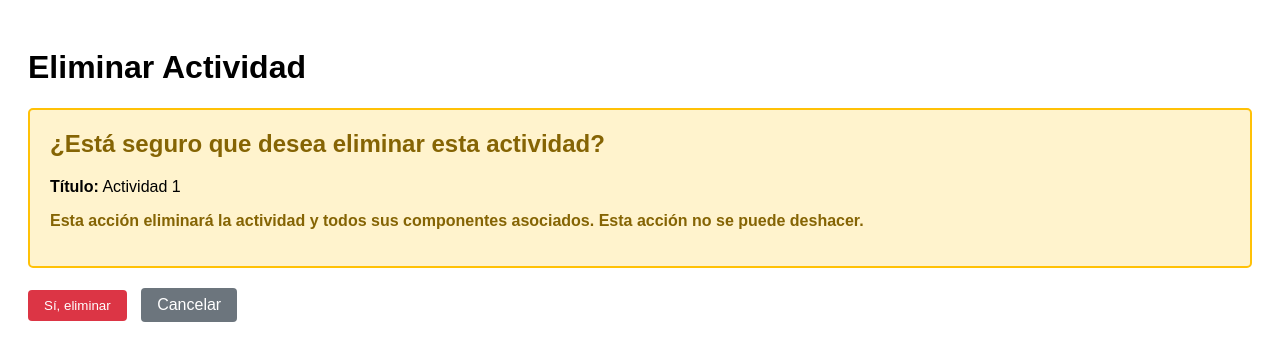
After one commit to Jupazumur/Proyecto_IngSoft2_2025-2, a Django app: page /actividad/6/eliminar/ in a window 1280 px wide. The commit adds this page. Shown: the top 361 px of the page. Run offline with Django 5.2, Linux system fonts and the light colour scheme; data comes from the database, SQL or seed files in the repository; both versions use the stored data as it was after the commit; some libraries are stand-ins or nearby versions.

Commit message:
Eliminar Actividad

```diff
--- /dev/null
+++ b/contenido/templates/contenido/eliminar_actividad_confirmar.html
@@ -0,0 +1,62 @@
+<!DOCTYPE html>
+<html lang="es">
+<head>
+    <meta charset="utf-8">
+    <title>Eliminar Actividad</title>
+    <style>
+        body{font-family:sans-serif;padding:20px}
+        .confirm-box {
+            background: #fff3cd;
+            border: 2px solid #ffc107;
+            padding: 20px;
+            border-radius: 5px;
+            margin: 20px 0;
+        }
+        .confirm-box h2 {
+            margin-top: 0;
+            color: #856404;
+        }
+        .button-group {
+            margin-top: 20px;
+        }
+        button, a.button {
+            padding: 8px 16px;
+            margin-right: 10px;
+            text-decoration: none;
+            border-radius: 4px;
+            border: none;
+            cursor: pointer;
+            display: inline-block;
+        }
+        button[type="submit"] {
+            background-color: #dc3545;
+            color: white;
+        }
+        button[type="submit"]:hover {
+            background-color: #c82333;
+        }
+        a.button {
+            background-color: #6c757d;
+            color: white;
+        }
+        a.button:hover {
+            background-color: #5a6268;
+        }
+    </style>
+</head>
+<body>
+    <h1>Eliminar Actividad</h1>
+    <div class="confirm-box">
+        <h2>¿Está seguro que desea eliminar esta actividad?</h2>
+        <p><strong>Título:</strong> {{ actividad.titulo }}</p>
+        <p style="color: #856404; font-weight: bold;">Esta acción eliminará la actividad y todos sus componentes asociados. Esta acción no se puede deshacer.</p>
+    </div>
+    <form method="post">
+        {% csrf_token %}
+        <div class="button-group">
+            <button type="submit">Sí, eliminar</button>
+            <a href="{% url 'teaching_sequence' %}" class="button">Cancelar</a>
+        </div>
+    </form>
+</body>
+</html>
--- a/contenido/templates/contenido/secuencia.html
+++ b/contenido/templates/contenido/secuencia.html
@@ -132,6 +132,8 @@
                     <a href="{% url 'agregar_componente' activity.id %}" style="font-size:0.9rem;">+ Añadir componente</a>
                     &nbsp;|&nbsp;
                     <a href="{% url 'editar_actividad' activity.id %}" style="font-size:0.9rem;">Editar actividad</a>
+                    &nbsp;|&nbsp;
+                    <a href="{% url 'eliminar_actividad' activity.id %}" style="font-size:0.9rem;">Eliminar actividad</a>
                 </div>
                 {% endif %}
                 <div class="descripcion">
--- a/contenido/urls.py
+++ b/contenido/urls.py
@@ -6,6 +6,7 @@ urlpatterns = [
     path('', views.teaching_sequence, name='teaching_sequence'),
     path('actividad/nueva/', views.crear_actividad, name='crear_actividad'),
     path('actividad/<int:actividad_id>/editar/', views.editar_actividad, name='editar_actividad'),
+    path('actividad/<int:actividad_id>/eliminar/', views.eliminar_actividad, name='eliminar_actividad'),
     path('foro/<int:foro_id>/', views.foro_detalle, name='foro_detalle'),
     path('foro/<int:foro_id>/editar/', views.editar_foro, name='editar_foro'),
     path('examen/<int:componente_id>/editar-desc/', views.editar_examen_desc, name='editar_examen_desc'),
--- a/contenido/views.py
+++ b/contenido/views.py
@@ -241,3 +241,11 @@ def eliminar_componente(request, componente_id):
         componente.delete()
         return redirect('teaching_sequence')
     return render(request, 'contenido/eliminar_componente_confirmar.html', {'componente': componente})
+
+
+def eliminar_actividad(request, actividad_id):
+    actividad = get_object_or_404(Actividad, id=actividad_id)
+    if request.method == 'POST':
+        actividad.delete()
+        return redirect('teaching_sequence')
+    return render(request, 'contenido/eliminar_actividad_confirmar.html', {'actividad': actividad})
```
Also changed, not shown: db.sqlite3.
